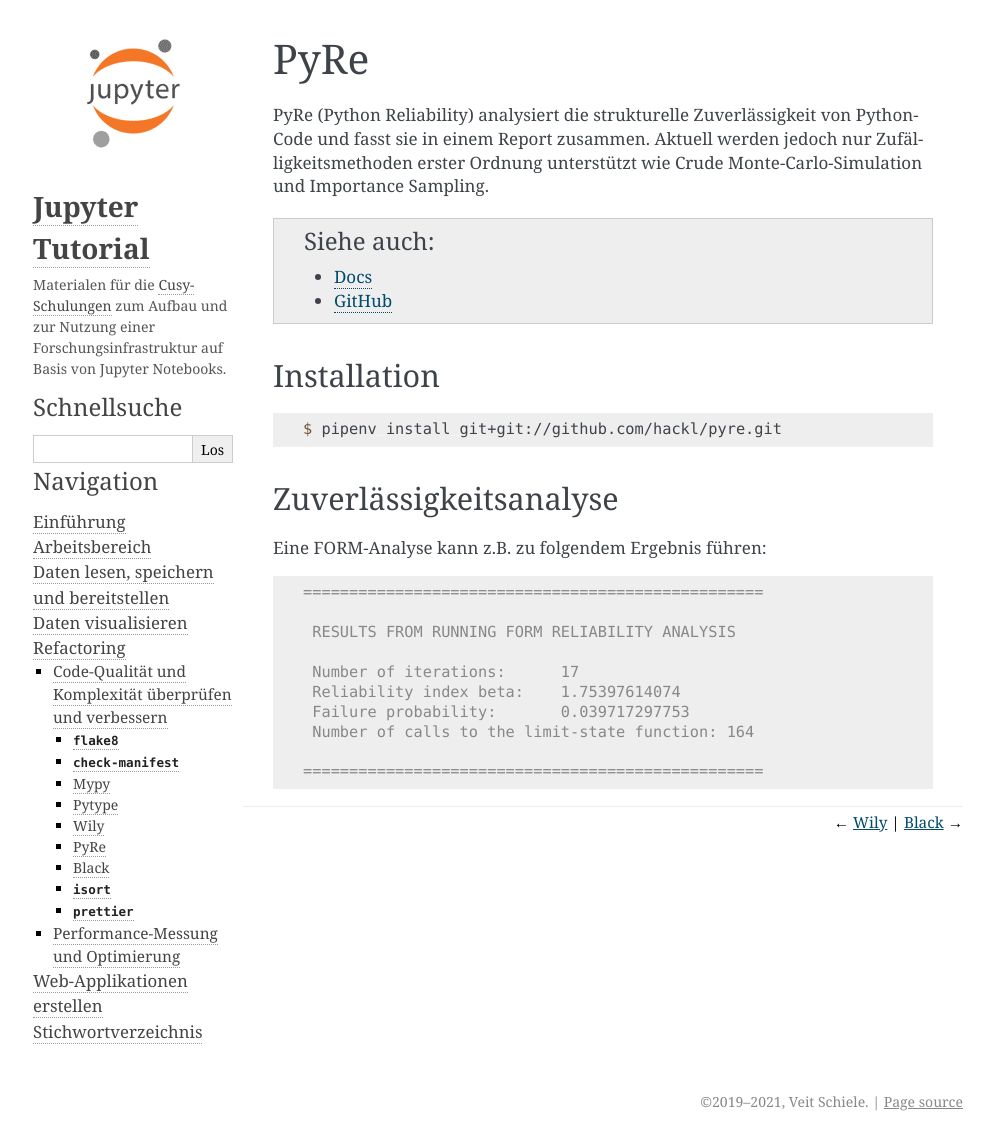
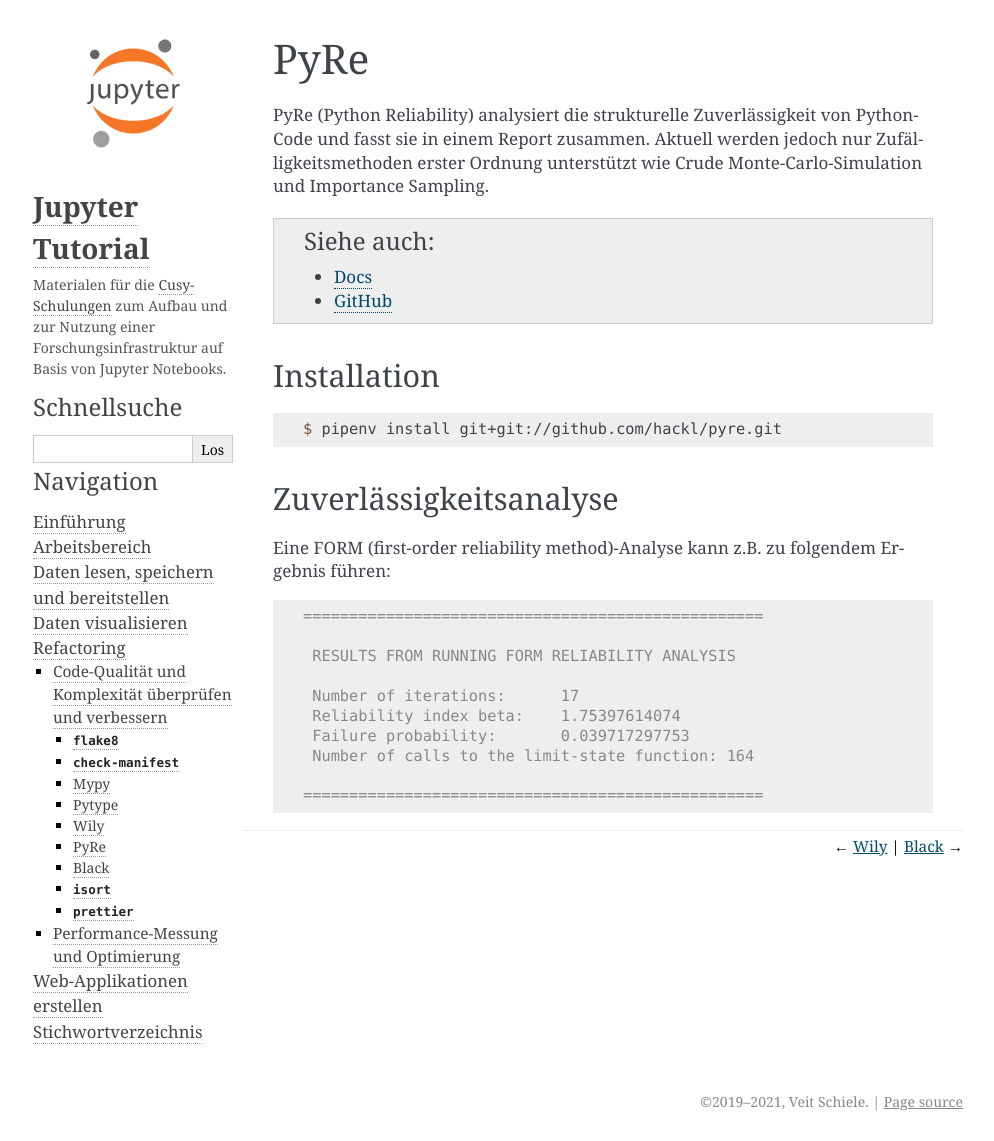
Before and after one commit to veit/jupyter-tutorial-de, a Sphinx documentation site: the page built from docs/refactoring/autoqual/pyre.rst, in a window 1280 px wide. Shown: the whole page, without its empty margins (147-1141 px from the left). Built offline with Sphinx 7.4.7, drawn with Linux system fonts in a browser that asks for light colours; pages that are not in the unit, such as notebooks, are missing from menus.

Commit message:
Explain FORM analysis

```diff
--- a/docs/refactoring/autoqual/pyre.rst
+++ b/docs/refactoring/autoqual/pyre.rst
@@ -20,7 +20,8 @@
 Zuverlässigkeitsanalyse
 -----------------------
 
-Eine FORM-Analyse kann z.B. zu folgendem Ergebnis führen:
+Eine FORM (first-order reliability method)-Analyse kann z.B. zu folgendem
+Ergebnis führen:
 
 .. code-block:: console
 
```
